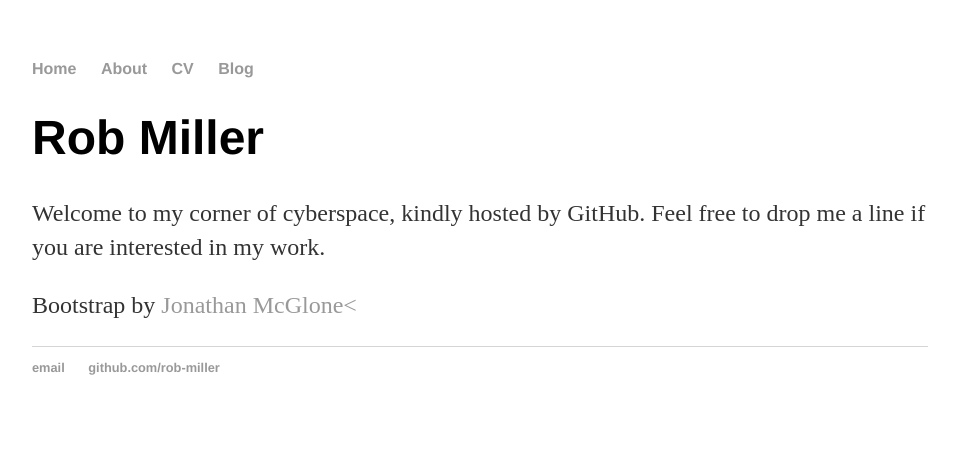
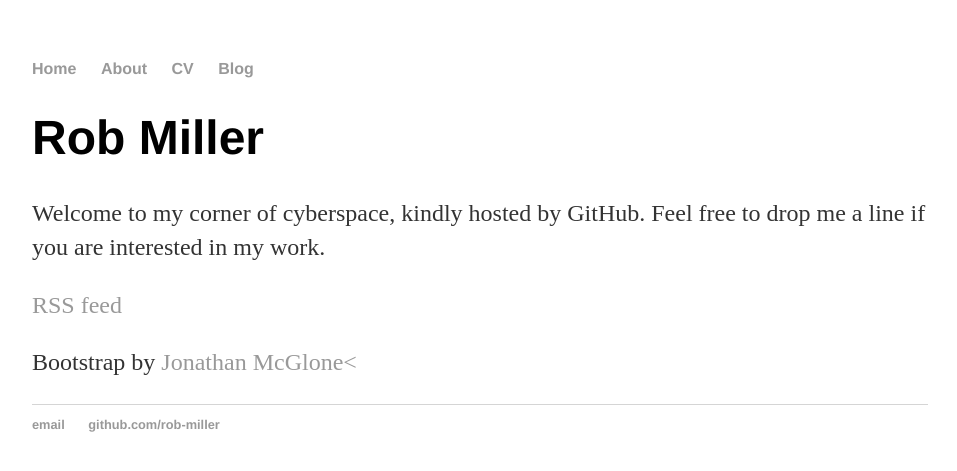
Before and after one commit to rob-miller/rob-miller.github.io, a Jekyll site: the page built from index.html, in a window 1280 px wide. Shown: the top 471 px of the page, without its empty margins (160-1117 px from the left). Built offline with Jekyll 4.4.1, drawn with Linux system fonts in a browser that asks for light colours.

Commit message:
add RSS feed link

```diff
--- a/index.html
+++ b/index.html
@@ -5,5 +5,6 @@ title: Rob Miller
 <div class="blurb">
 <h1>Rob Miller</h1>
 	<p>Welcome to my corner of cyberspace, kindly hosted by GitHub.  Feel free to drop me a line if you are interested in my work.</p>
+	<p><a href="http://rob-miller.github.io/blog/atom.xml">RSS feed</a>
 	<p>Bootstrap by <a href="http://jmcglone.com/guides/github-pages/">Jonathan McGlone<</p>
 </div><!-- /.blurb -->
```
